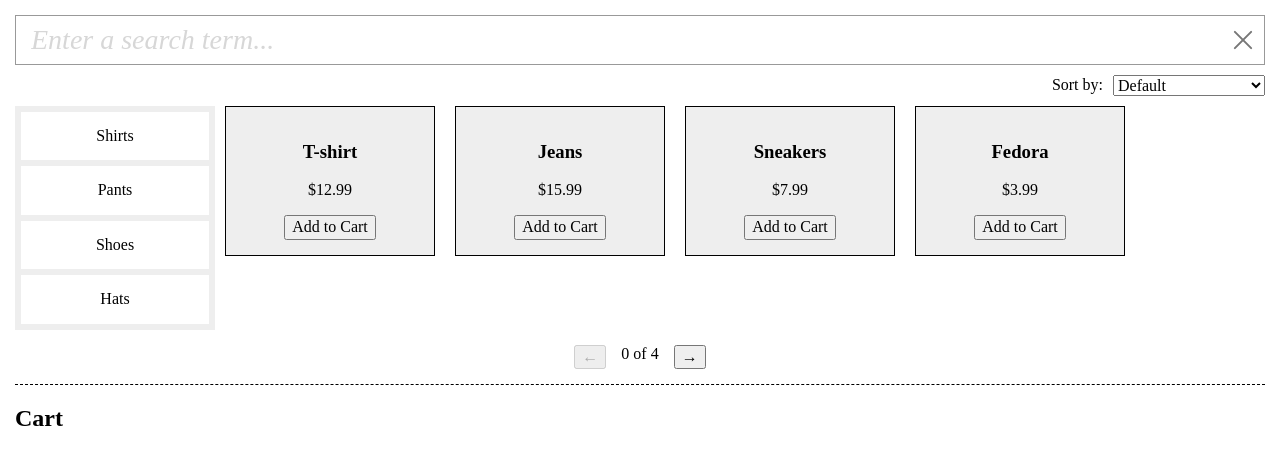
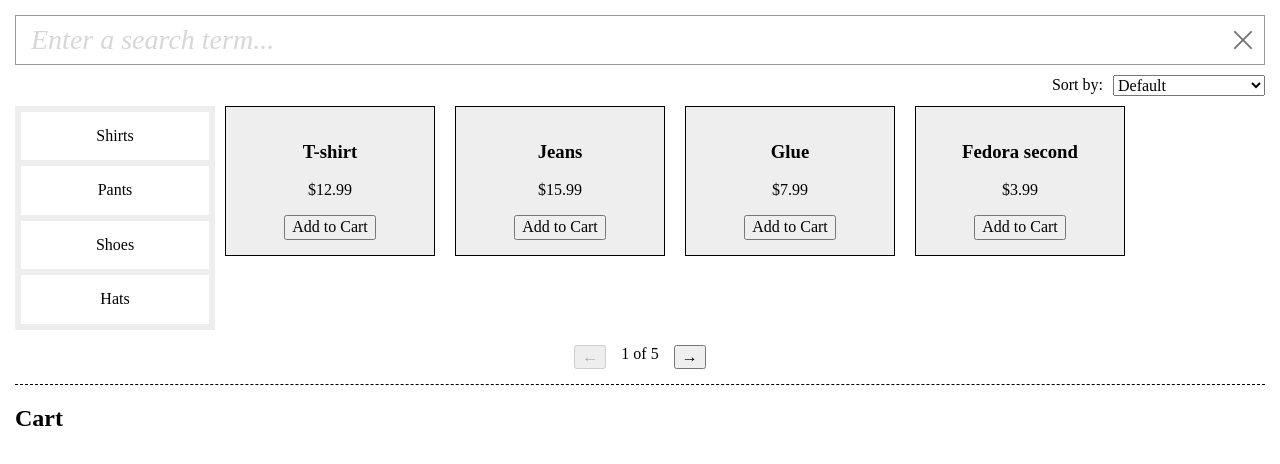
Before and after one commit to markhamilton90/apparel-store, a React (Create React App) app: page / in a window 1280 px wide. Shown: the top 464 px of the page. Built offline with nearby package versions, Linux system fonts and the light colour scheme.

Commit message:
fixing bug with pagination numbers

```diff
--- a/src/components/Pagination.js
+++ b/src/components/Pagination.js
@@ -3,13 +3,13 @@ import React from 'react';
 class Pagination extends React.Component {
 
     render() {
-        const page = this.props.page
+        const length = this.props.length
         const per_page = this.props.per_page
-        const length = this.props.length
-        const totalPages = Math.floor(length / per_page)
+        const page = length ? this.props.page + 1 : 0
+        const totalPages = length ? Math.ceil(length / per_page) : 0
 
-        const disablePrev = page <= 0
-        const disableNext = (page + 1) * per_page >= length
+        const disablePrev = page <= 1
+        const disableNext = (page) * per_page >= length
 
         return (
             <div className="pagination">
--- a/src/components/Sort.js
+++ b/src/components/Sort.js
@@ -1,4 +1,4 @@
-import React from 'react';
+import React from 'react'
 
 class Sort extends React.Component {
 
--- a/src/sample-items.js
+++ b/src/sample-items.js
@@ -11,12 +11,12 @@ const items = {
         type: 'pants'
     },
     item3: {
-        title: 'Sneakers',
+        title: 'Glue',
         price: 799,
         type: 'shoes'
     },
     item4: {
-        title: 'Fedora',
+        title: 'Fedora second',
         price: 399,
         type: 'hats'
     },
```
